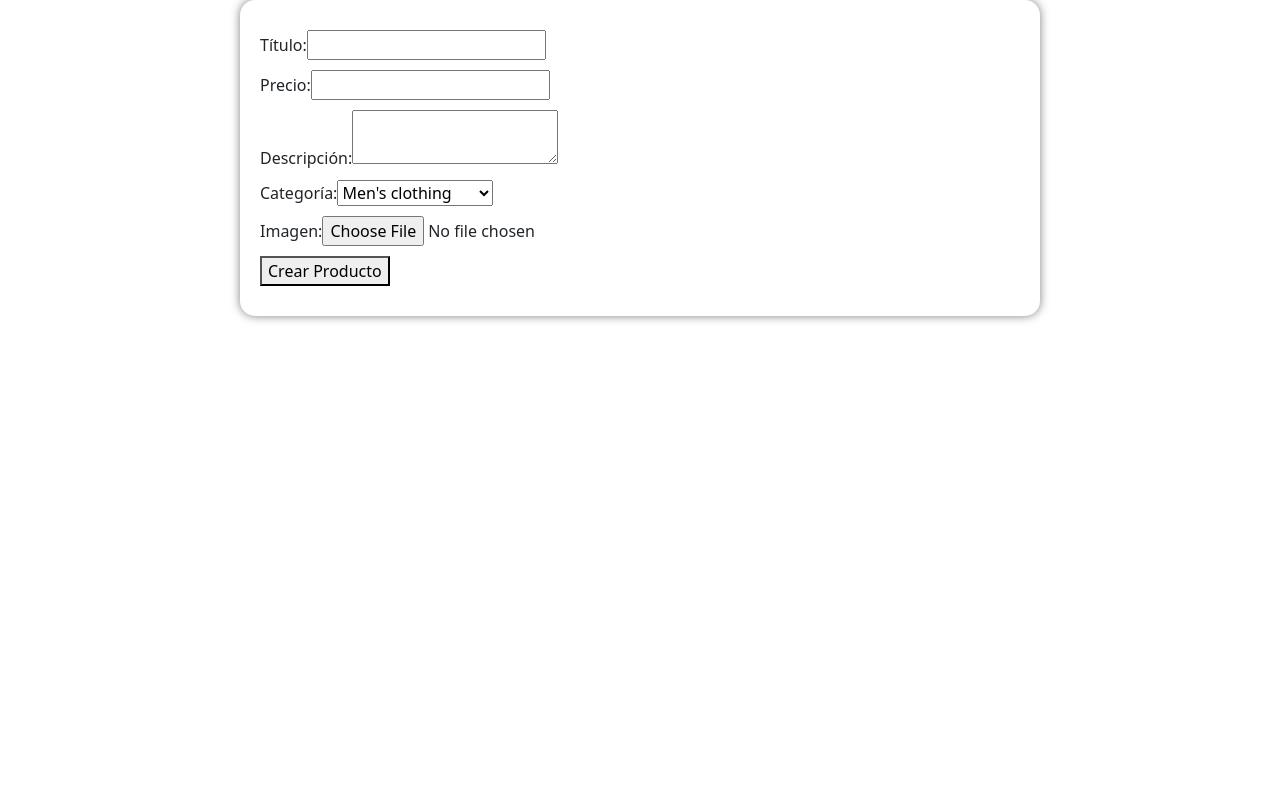
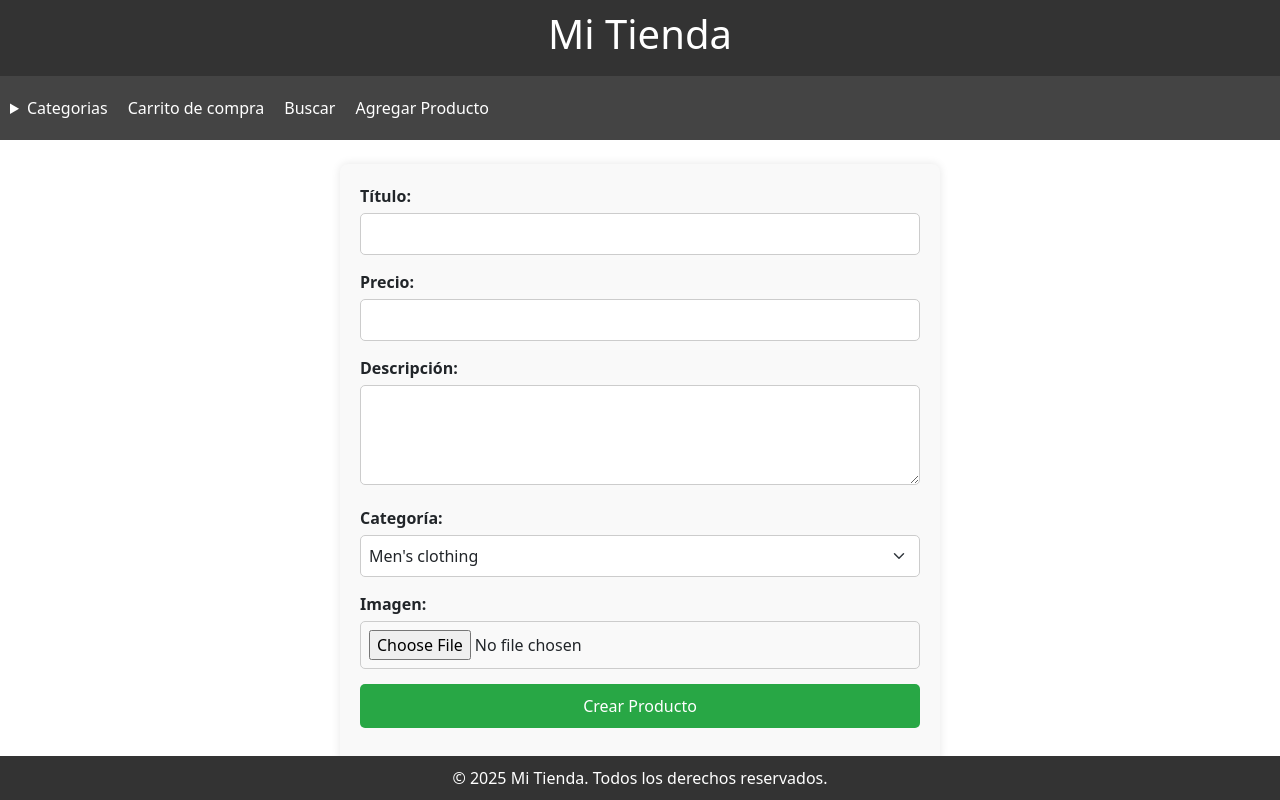
Before and after one commit to JJuvinao/Tienda-virtual, a React (Create React App) app in the folder tienda_virtual/: page /formulario in a window 1280 px wide. Built offline with nearby package versions, Linux system fonts and the light colour scheme.

Commit message:
mejora del formulario

```diff
--- a/tienda_virtual/src/components/Formulario.js
+++ b/tienda_virtual/src/components/Formulario.js
@@ -1,6 +1,7 @@
 import "./styles.css";
+import Pagina from "./Pagina";
 
-export default function Formulario({ onAddProduct }) {
+export default function Formulario() {
     const productos = JSON.parse(localStorage.getItem("products")) || [];
 
     const handleSubmit = (event) => {
@@ -20,38 +21,47 @@
         alert(newProduct.image);
     };
 
-    return (
-        <div className="FormDiv">
-            <form id="productForm" onSubmit={handleSubmit}>
-                <div className="FormGroup">
+    const FormularioProd = () => {
+        const formulario = (
+            <div className="form-container">
+                <form id="productForm" onSubmit={handleSubmit} className="form">
+                    <div className="form-group">
                         <label htmlFor="title">Título:</label>
-                    <input type="text" id="title" name="title" required />
+                        <input type="text" id="title" name="title" required className="form-input" />
                     </div>
-                <div className="FormGroup">
+                    <div className="form-group">
                         <label htmlFor="price">Precio:</label>
-                    <input type="number" id="price" name="price" step="0.01" required min={0} />
+                        <input type="number" id="price" name="price" step="0.01" required min={0} className="form-input" />
                     </div>
-                <div className="FormGroup">
+                    <div className="form-group">
                         <label htmlFor="description">Descripción:</label>
-                    <textarea id="description" name="description" required></textarea>
+                        <textarea id="description" name="description" required className="form-textarea"></textarea>
                     </div>
-                <div className="FormGroup">
+                    <div className="form-group">
                         <label htmlFor="category">Categoría:</label>
-                    <select id="category" name="category" required>
+                        <select id="category" name="category" required className="form-select">
                             <option value="men's clothing">Men's clothing</option>
                             <option value="women's clothing">Women's clothing</option>
                             <option value="electronics">Electronics</option>
                             <option value="jewelery">Jewelery</option>
                         </select>
                     </div>
-                <div className="FormGroup">
+                    <div className="form-group">
                         <label htmlFor="image">Imagen:</label>
-                    <input type="file" id="image" name="image" required accept="image/*"/>
+                        <input type="file" id="image" name="image" required accept="image/*" className="form-input" />
                     </div>
-                <div className="FormGroup">
-                    <button type="submit">Crear Producto</button>
+                    <div className="form-group">
+                        <button type="submit" className="form-button">Crear Producto</button>
                     </div>
                 </form>
             </div>
         );
+        return formulario;
     }
+
+    return (
+        <>
+            <Pagina Render={FormularioProd} />
+        </>
+    );
+}
--- a/tienda_virtual/src/components/styles.css
+++ b/tienda_virtual/src/components/styles.css
@@ -214,3 +214,63 @@
     border-radius: 5px;
     cursor: pointer;
 }
+
+.form-container {
+    max-width: 600px;
+    margin: 0 auto;
+    padding: 20px;
+    background-color: #f9f9f9;
+    border-radius: 8px;
+    box-shadow: 0 0 10px rgba(0, 0, 0, 0.1);
+}
+
+.form {
+    display: flex;
+    flex-direction: column;
+}
+
+.form-group {
+    margin-bottom: 15px;
+}
+
+.form-group label {
+    display: block;
+    margin-bottom: 5px;
+    font-weight: bold;
+}
+
+.form-input,
+.form-textarea,
+.form-select {
+    width: 100%;
+    padding: 10px;
+    border: 1px solid #ccc;
+    border-radius: 4px;
+    box-sizing: border-box;
+}
+
+.form-input:focus,
+.form-textarea:focus,
+.form-select:focus {
+    border-color: #007bff;
+    outline: none;
+}
+
+.form-textarea {
+    resize: vertical;
+    height: 100px;
+}
+
+.form-button {
+    padding: 10px 15px;
+    background-color: #007bff;
+    color: white;
+    border: none;
+    border-radius: 4px;
+    cursor: pointer;
+    font-size: 16px;
+}
+
+.form-button:hover {
+    background-color: #0056b3;
+}
```
Lines whose indentation alone changed are shown as unchanged.
